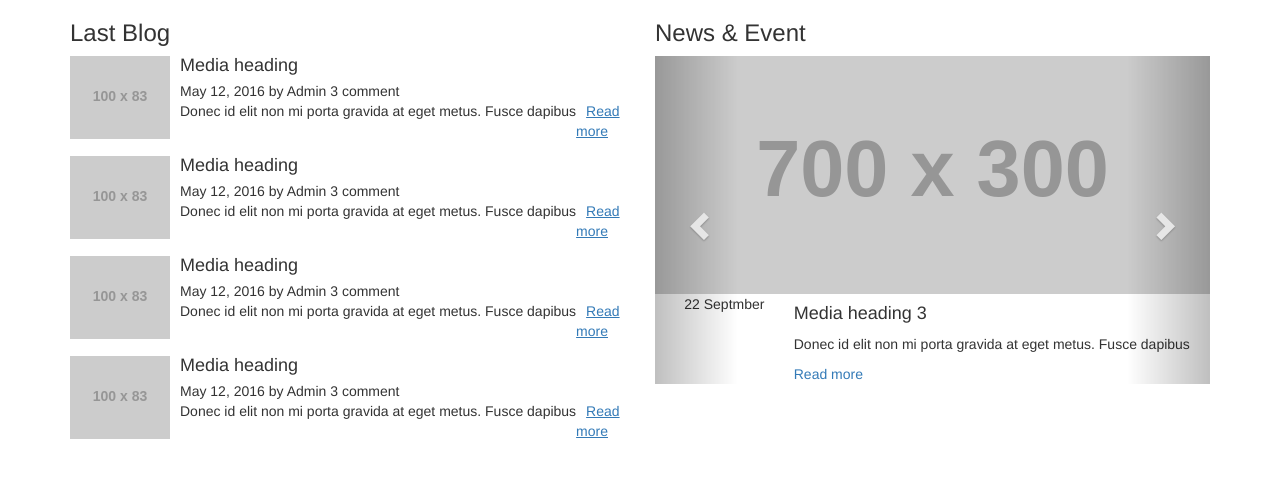
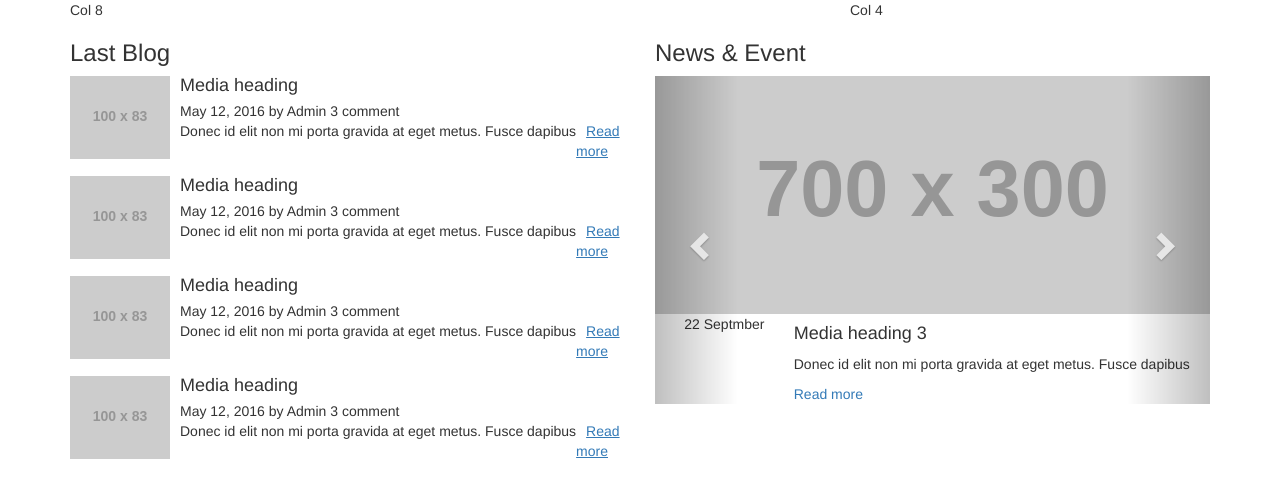
Before and after one commit to phungtutruc/Demo_1, a plain HTML site: page index.html in a window 1280 px wide. Drawn offline with nearby package versions, Linux system fonts and the light colour scheme; placeholder pictures from the web are drawn by us.

Commit message:
update index into ft_1

```diff
--- a/index.html
+++ b/index.html
@@ -18,6 +18,8 @@
 <body>
   <section class="container blog-and-event">
     <div class="row">
+      <div class="col-md-8">Col 8</div>
+      <div class="col-md-4">Col 4</div>
       <div class="col-md-6">
         <div class="last-blog blog-list">
           <h3 class="title-block">
```
